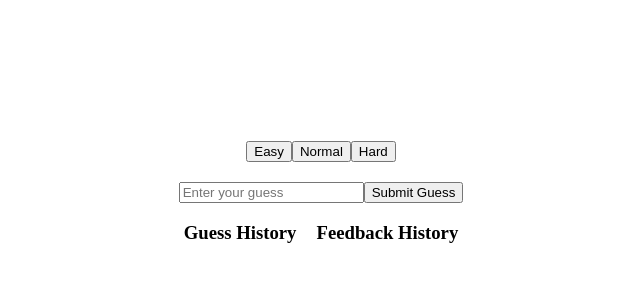
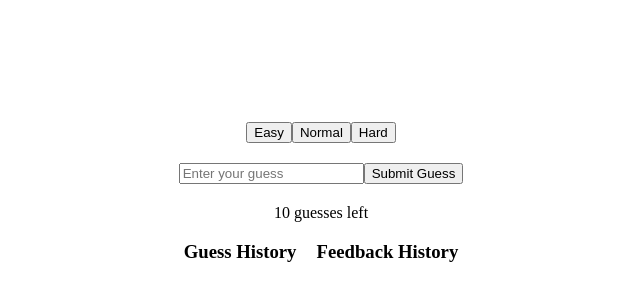
Before and after one commit to leejun07/Mastermind, a React (Create React App) app in the folder client/: page / in a window 1280 px wide. Shown: the part 226-526 px from the top of the page, without its empty margins (319-959 px from the left). Built offline with nearby package versions, Linux system fonts and the light colour scheme.

Commit message:
add guess counter

```diff
--- a/client/src/Game.jsx
+++ b/client/src/Game.jsx
@@ -8,6 +8,7 @@ export const Game = () => {
   const [feedbackHistory, setFeedbackHistory] = useState([]);
   const [userGuess, setUserGuess] = useState('');
   const [isGameOver, setIsGameOver] = useState(false);
+  const [guessCount, setGuessCount] = useState(10);
 
   const handleDifficultyLevelChange = (level) => {
     setDifficultyLevel(level);
@@ -30,19 +31,14 @@ export const Game = () => {
       setGuessHistory([...guessHistory, guess]);
       setFeedbackHistory([...feedbackHistory, response.data.feedback.response]);
       if (response.data.currentCache.isGameOver.status === true) {
+        setGuessCount(0);
         setTimeout(() => {
           alert(`${response.data.currentCache.isGameOver.message}`);
           setIsGameOver(true);
-        }, 750);
+        }, 500);
         return;
       }
-      if (response.data.currentCache.isGameOver.status === true) {
-        setTimeout(() => {
-          alert(`${response.data.currentCache.isGameOver.message}`);
-          setIsGameOver(true);
-        }, 750);
-        return;
-      }
+      setGuessCount(response.data.currentCache.currentGuessCount);
 
       console.log(response.data);
     } catch (error) {
@@ -77,7 +73,7 @@ export const Game = () => {
         onDifficultyLevelChange={handleDifficultyLevelChange}
         style={{ marginBottom: '20px' }}
       />
-      <form onSubmit={handleSubmit}>
+      <form onSubmit={handleSubmit} style={{ marginBottom: '20px' }}>
         <input
           type="text"
           value={userGuess}
@@ -86,6 +82,7 @@ export const Game = () => {
         />
         <button type="submit">Submit Guess</button>
       </form>
+      <div>{guessCount} guesses left</div>
       <div style={{ display: 'flex', gap: '20px' }}>
         <div>
           <h3>Guess History</h3>
```
